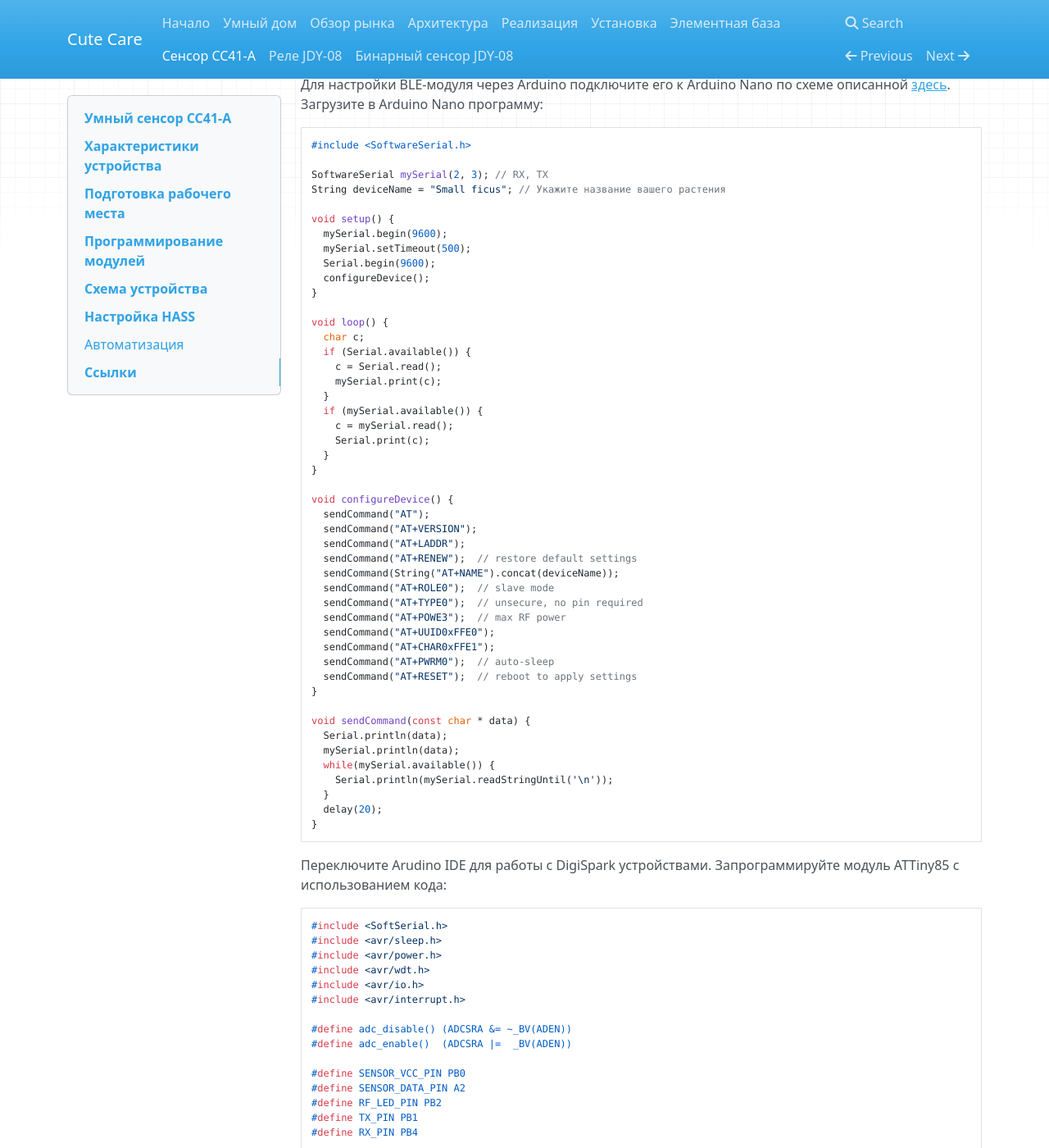
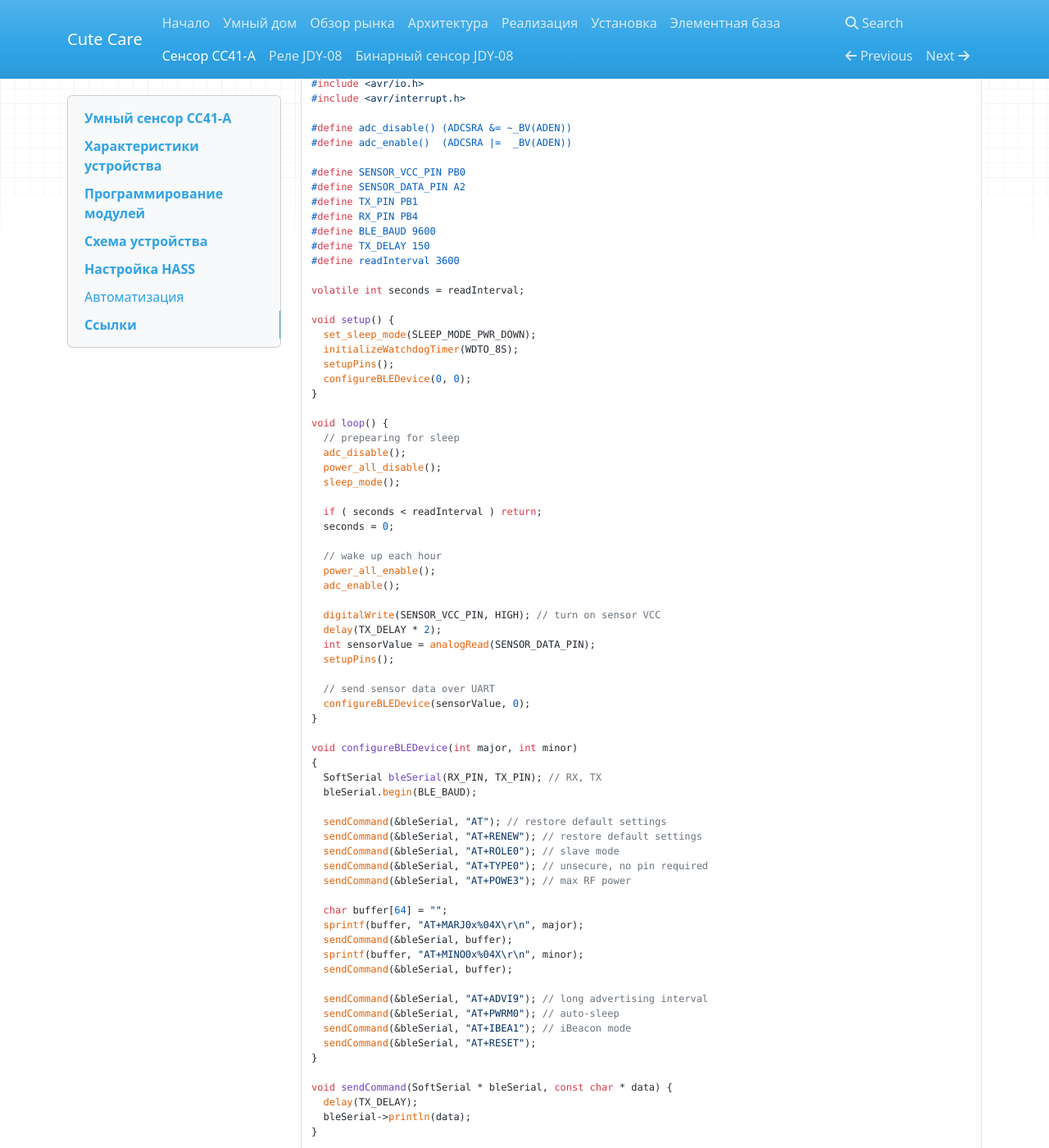
Before and after one commit to cutecare/cutecare-docs, an MkDocs documentation site: the page built from docs/Сенсор CC41A.md, in a window 1280 px wide and 1400 px high, scrolled down 2063 px. Shown: the whole window at 82% size. Built offline with MkDocs 1.6.1, drawn with Linux system fonts in a browser that asks for light colours; nearby versions of some CDN libraries; old or Windows-style settings are respelled for this version of MkDocs; some of the changed text lies outside the part shown.

Commit message:
Update Сенсор CC41A.md

````diff
--- a/docs/Сенсор CC41A.md
+++ b/docs/Сенсор CC41A.md
@@ -16,8 +16,7 @@
 |Breadboard 170|Небольшая макетка для компоновки модулей датчика|30|
 |Держатель батареек 2x AAA|Питание датчика|80|
 
-Итоговая стоимость: 380 руб - это в два раза дешевле, чем скромный букет цветов.
-Также вам потребуются перемычки и любая имеющаяся Arduino, либо купите клон Aruino Nano для эмуляции USB-RS232 за 160 руб.
+Итоговая стоимость: 380 руб - это в два раза дешевле, чем скромный букет цветов. Также вам потребуются перемычки.
 
 # Характеристики устройства
 
@@ -31,66 +30,11 @@
 
 Вы также можете настроить удобные уведомления при превышении порогового значения влажности.
 
-В режиме ожидания сенсор потребляет 1мА, в режиме считывания уровня влажности - 16мА. Продолжительность считывания составляет около 3-4 секунд. Пары батареек AAA должно хватить почти на два месяца.
-
-CC41-A это конечно сложный случай и все из-за того, что его штатная прошивка не очень дружелюбна к нашей задаче.
-
-# Подготовка рабочего места
-
-Для программирования модулей вам потребуется установить Arduino IDE. Для программирования платы DigiSpark ATTiny85 нужно будет установить дополнительные драйверы и библиотеки, подробно это описано [здесь](http://digistump.com/wiki/digispark/tutorials/connecting), также советуем почитать об особенностях работы с этими модулями [здесь](https://medium.com/@evgeny.savitsky/%D0%BE%D1%81%D0%B2%D0%B0%D0%B8%D0%B2%D0%B0%D0%B5%D0%BC-attiny85-%D0%B8-lilypad-digispark-%D0%B2-%D1%87%D0%B0%D1%81%D1%82%D0%BD%D0%BE%D1%81%D1%82%D0%B8-c6e955957d53).
+В режиме ожидания сенсор потребляет 0.6мА, в режиме считывания уровня влажности - 12мА. Продолжительность считывания составляет около 2-х секунд. Считывание параметров осуществляется один раз в час. Пары батареек AAA должно хватить почти на два месяца.
 
 # Программирование модулей
 
-Для настройки BLE-модуля через Arduino подключите его к Arduino Nano по схеме описанной [здесь](http://cutecare.readthedocs.io/ru/master/%D0%AD%D0%BB%D0%B5%D0%BC%D0%B5%D0%BD%D1%82%D0%BD%D0%B0%D1%8F%20%D0%B1%D0%B0%D0%B7%D0%B0/#_4). Загрузите в Arduino Nano программу:
-```
-#include <SoftwareSerial.h>
-
-SoftwareSerial mySerial(2, 3); // RX, TX
-String deviceName = "Small ficus"; // Укажите название вашего растения
-
-void setup() {
-  mySerial.begin(9600);
-  mySerial.setTimeout(500);
-  Serial.begin(9600);
-  configureDevice();
-}
-
-void loop() {
-  char c;
-  if (Serial.available()) {
-    c = Serial.read();
-    mySerial.print(c);
-  }
-  if (mySerial.available()) {
-    c = mySerial.read();
-    Serial.print(c);
-  }
-}
-
-void configureDevice() {
-  sendCommand("AT");
-  sendCommand("AT+VERSION");
-  sendCommand("AT+LADDR");
-  sendCommand("AT+RENEW"); 	// restore default settings
-  sendCommand(String("AT+NAME").concat(deviceName));
-  sendCommand("AT+ROLE0"); 	// slave mode
-  sendCommand("AT+TYPE0"); 	// unsecure, no pin required
-  sendCommand("AT+POWE3"); 	// max RF power
-  sendCommand("AT+UUID0xFFE0");
-  sendCommand("AT+CHAR0xFFE1");
-  sendCommand("AT+PWRM0"); 	// auto-sleep
-  sendCommand("AT+RESET"); 	// reboot to apply settings
-}
-
-void sendCommand(const char * data) {
-  Serial.println(data);
-  mySerial.println(data);
-  while(mySerial.available()) {
-    Serial.println(mySerial.readStringUntil('\n'));
-  }
-  delay(20);
-}
-```
+Для программирования модулей вам потребуется установить Arduino IDE. Для программирования платы DigiSpark ATTiny85 нужно будет установить дополнительные драйверы и библиотеки, подробно это описано [здесь](http://digistump.com/wiki/digispark/tutorials/connecting), также советуем почитать об особенностях работы с этими модулями [здесь](https://medium.com/@evgeny.savitsky/%D0%BE%D1%81%D0%B2%D0%B0%D0%B8%D0%B2%D0%B0%D0%B5%D0%BC-attiny85-%D0%B8-lilypad-digispark-%D0%B2-%D1%87%D0%B0%D1%81%D1%82%D0%BD%D0%BE%D1%81%D1%82%D0%B8-c6e955957d53).
 
 Переключите Arudino IDE для работы с DigiSpark устройствами. Запрограммируйте модуль ATTiny85 с использованием кода:
 ```
@@ -106,42 +50,69 @@ void sendCommand(const char * data) {
 
 #define SENSOR_VCC_PIN PB0
 #define SENSOR_DATA_PIN A2
-#define RF_LED_PIN PB2
 #define TX_PIN PB1
 #define RX_PIN PB4
+#define BLE_BAUD 9600
+#define TX_DELAY 150
+#define readInterval 3600
+
+volatile int seconds = readInterval;
 
 void setup() {
   set_sleep_mode(SLEEP_MODE_PWR_DOWN);
-  initializeWatchdogTimer(WDTO_4S);
+  initializeWatchdogTimer(WDTO_8S);
+  setupPins();
+  configureBLEDevice(0, 0);
 }
 
 void loop() {
   // prepearing for sleep
-  setupPins();
   adc_disable();
   power_all_disable();
   sleep_mode();
 
-  // wait for LED pin on BLE is ON
-  if ( digitalRead(RF_LED_PIN) == LOW ) return;
+  if ( seconds < readInterval ) return;
+  seconds = 0;
 
-  // wake up after high level on INTERRUPT_PIN
+  // wake up each hour
   power_all_enable();
   adc_enable();
 
   digitalWrite(SENSOR_VCC_PIN, HIGH); // turn on sensor VCC
-  SoftSerial mySerial(RX_PIN, TX_PIN); // RX, TX (RX is not used)
-  mySerial.begin(9600);
+  delay(TX_DELAY * 2);
+  int sensorValue = analogRead(SENSOR_DATA_PIN);
+  setupPins();
 
   // send sensor data over UART
-  for( int retry = 0; retry < 2; retry++ ) {
-    int sensorValue = analogRead(SENSOR_DATA_PIN);
-    mySerial.write(sensorValue >> 8);
-    mySerial.write(sensorValue & 0xFF);
-    mySerial.write(13);
-    mySerial.write(10);
-    delay(200);
-  }
+  configureBLEDevice(sensorValue, 0);
+}
+
+void configureBLEDevice(int major, int minor)
+{
+  SoftSerial bleSerial(RX_PIN, TX_PIN); // RX, TX
+  bleSerial.begin(BLE_BAUD);
+
+  sendCommand(&bleSerial, "AT"); // restore default settings
+  sendCommand(&bleSerial, "AT+RENEW"); // restore default settings
+  sendCommand(&bleSerial, "AT+ROLE0"); // slave mode
+  sendCommand(&bleSerial, "AT+TYPE0"); // unsecure, no pin required
+  sendCommand(&bleSerial, "AT+POWE3"); // max RF power
+
+  char buffer[64] = "";
+  sprintf(buffer, "AT+MARJ0x%04X\r\n", major);
+  sendCommand(&bleSerial, buffer);
+  sprintf(buffer, "AT+MINO0x%04X\r\n", minor);
+  sendCommand(&bleSerial, buffer);
+
+  sendCommand(&bleSerial, "AT+ADVI9"); // long advertising interval
+  sendCommand(&bleSerial, "AT+PWRM0"); // auto-sleep
+  sendCommand(&bleSerial, "AT+IBEA1"); // iBeacon mode
+  sendCommand(&bleSerial, "AT+RESET");
+}
+
+void sendCommand(SoftSerial * bleSerial, const char * data) {
+  delay(TX_DELAY);
+  bleSerial->println(data);
 }
 
 void initializeWatchdogTimer(byte sleep_time)
@@ -153,6 +124,7 @@ void initializeWatchdogTimer(byte sleep_time)
 
 ISR(WDT_vect) {
   WDTCR |= _BV(WDIE);
+  seconds += 8;
 }
 
 void setupPins()
@@ -172,12 +144,9 @@ void setupPins()
 
 Вкратце, что тут вообще происходит:
 
-1. Модуль BLE CC41-A стартует и переходит в спящий режим (потребление 0.6мА)
-2. Модуль ATTiny85 стартует и переходит в спящий режим (потребление 0.4мА)
-3. При подключении HASS к BLE CC41-A он просыпается, на его LED-пине устанавливается логическая 1
-4. ATTiny85 периодически отслеживает состояние BLE CC41-A и, когда обнаруживает его в состоянии подключенности по Bluetooth, подает напряжение на модуль датчика влажности, считывает показания с датчика влажности и передает их CC41-A по UART-интерфейсу.
-5. CC41-A передает через Bluetooth LE полученные данные, HASS считывает это событие и использует полученные данные как показания датчика влажности.
-6. После обрыва Bluetooth-подключения оба модуля засыпают, пока опять не будет установлено подключение по Bluetooth LE.
+1. Модуль ATTiny85 стартует, конфигурирует BLE для работы в режиме iBeacon, то есть переключает в широковещательный режим работы, затем переходит в спящий режим.
+2. Раз в час микроконтроллер подает напряжение на модуль датчика влажности, считывает показания с датчика влажности и передает их CC41-A по UART-интерфейсу.
+3. CC41-A периодически передает через Bluetooth LE полученные данные, HASS считывает их и использует полученные данные как показания датчика влажности.
 
 # Схема устройства
 
````
